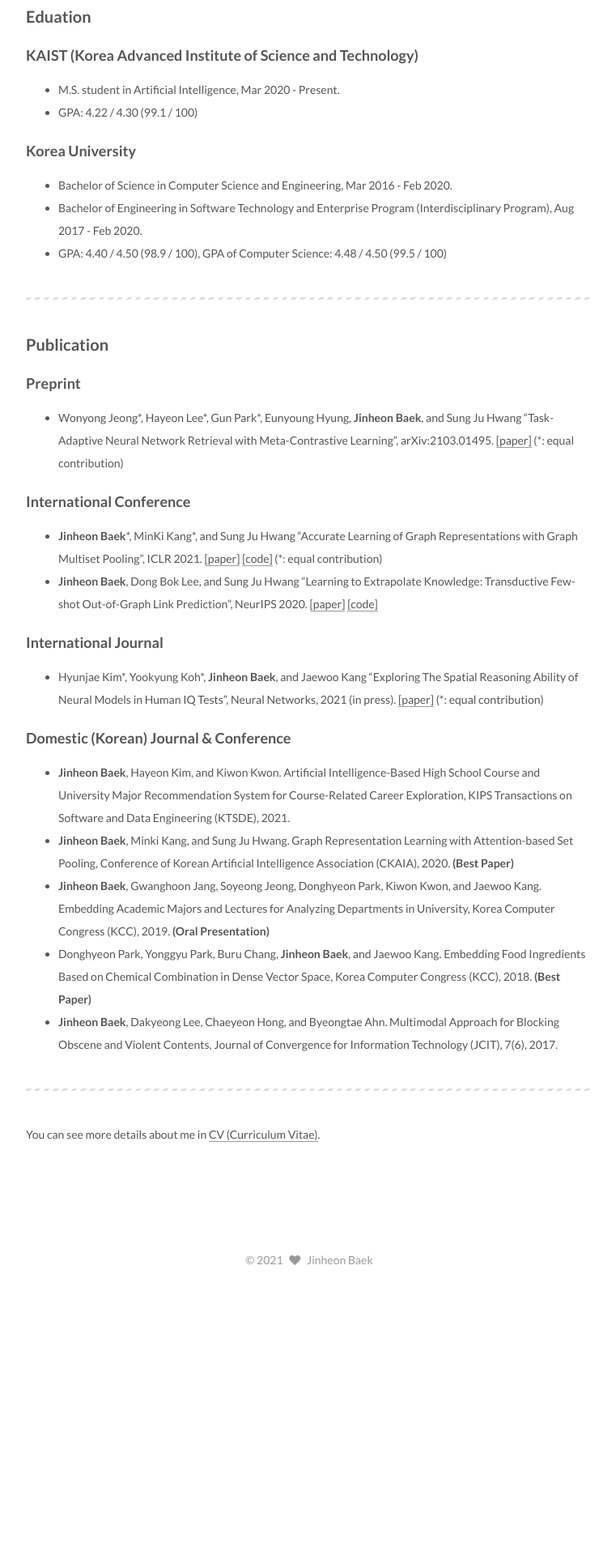
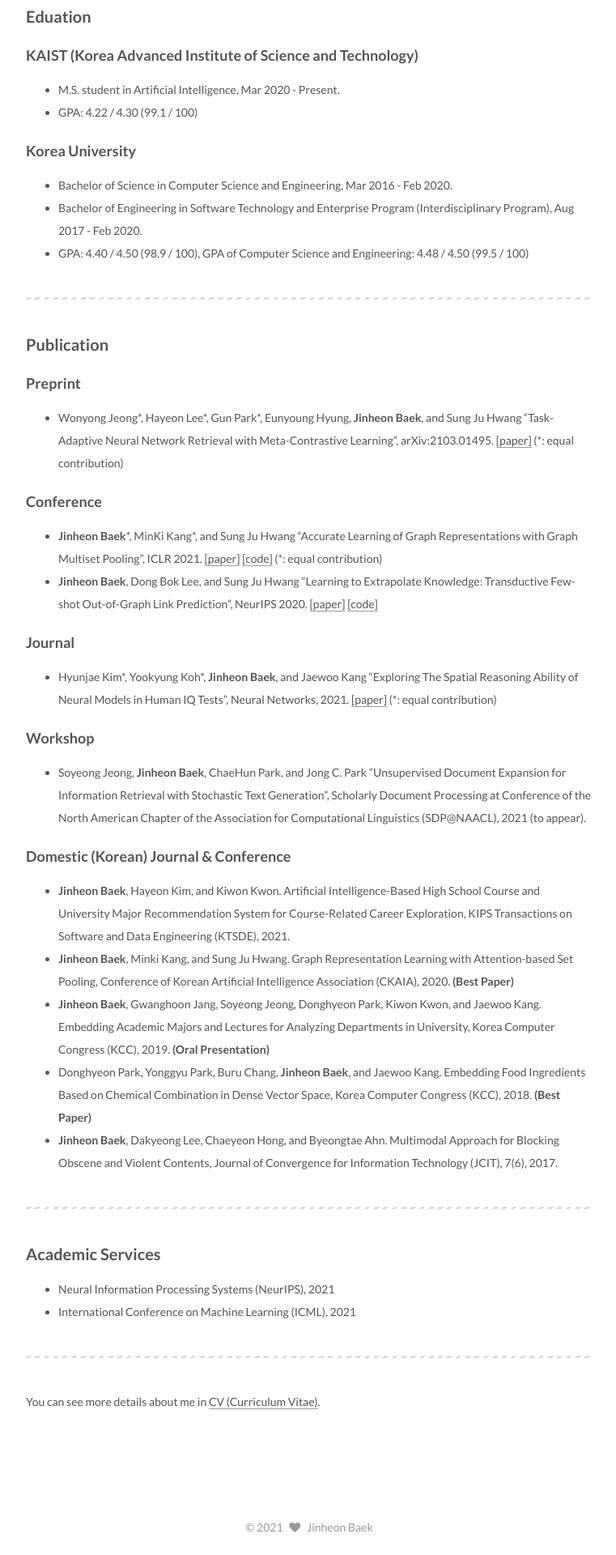
Before and after one commit to JinheonBaek/JinheonBaek.github.io, a Jekyll site: the page built from about/index.md, in a window 1280 px wide. Shown: the part 1370-3290 px from the top of the page at 81% size, without its empty margins (258-1019 px from the left). Built offline with Jekyll 4.4.1, drawn with Linux system fonts in a browser that asks for light colours; comment, search, counter and statistics services are not loaded; before the commit the page ends 2960 px from its top, so only the background shows below that.

Commit message:
update cv

```diff
--- a/about/index.md
+++ b/about/index.md
@@ -39,7 +39,7 @@
 
 * Bachelor of Science in Computer Science and Engineering, Mar 2016 - Feb 2020.
 * Bachelor of Engineering in Software Technology and Enterprise Program (Interdisciplinary Program), Aug 2017 - Feb 2020.
-* GPA: 4.40 / 4.50 (98.9 / 100), GPA of Computer Science: 4.48 / 4.50 (99.5 / 100)
+* GPA: 4.40 / 4.50 (98.9 / 100), GPA of Computer Science and Engineering: 4.48 / 4.50 (99.5 / 100)
 
 ---
 
@@ -49,14 +49,18 @@
 
 * Wonyong Jeong\*, Hayeon Lee\*, Gun Park\*, Eunyoung Hyung, **Jinheon Baek**, and Sung Ju Hwang "Task-Adaptive Neural Network Retrieval with Meta-Contrastive Learning", arXiv:2103.01495. [[paper]](https://arxiv.org/abs/2103.01495) (\*: equal contribution)
 
-### International Conference
+### Conference
 
 * **Jinheon Baek***, MinKi Kang\*, and Sung Ju Hwang "Accurate Learning of Graph Representations with Graph Multiset Pooling", ICLR 2021. [[paper]](https://openreview.net/forum?id=JHcqXGaqiGn) [[code]](https://github.com/JinheonBaek/GMT) (\*: equal contribution)
 * **Jinheon Baek**, Dong Bok Lee, and Sung Ju Hwang "Learning to Extrapolate Knowledge: Transductive Few-shot Out-of-Graph Link Prediction", NeurIPS 2020. [[paper]](https://arxiv.org/abs/2006.06648) [[code]](https://github.com/JinheonBaek/GEN)
 
-### International Journal
+### Journal
 
-* Hyunjae Kim\*, Yookyung Koh\*, **Jinheon Baek**, and Jaewoo Kang "Exploring The Spatial Reasoning Ability of Neural Models in Human IQ Tests", Neural Networks, 2021 (in press). [[paper]](https://arxiv.org/pdf/2004.05352.pdf) (\*: equal contribution)
+* Hyunjae Kim\*, Yookyung Koh\*, **Jinheon Baek**, and Jaewoo Kang "Exploring The Spatial Reasoning Ability of Neural Models in Human IQ Tests", Neural Networks, 2021. [[paper]](https://www.sciencedirect.com/science/article/pii/S089360802100068X#!) (\*: equal contribution)
+
+### Workshop
+
+* Soyeong Jeong, **Jinheon Baek**, ChaeHun Park, and Jong C. Park "Unsupervised Document Expansion for Information Retrieval with Stochastic Text Generation", Scholarly Document Processing at Conference of the North American Chapter of the Association for Computational Linguistics (SDP@NAACL), 2021 (to appear).
 
 ### Domestic (Korean) Journal & Conference
 
@@ -65,6 +69,13 @@
 * **Jinheon Baek**, Gwanghoon Jang, Soyeong Jeong, Donghyeon Park, Kiwon Kwon, and Jaewoo Kang. Embedding Academic Majors and Lectures for Analyzing Departments in University, Korea Computer Congress (KCC), 2019. **(Oral Presentation)**
 * Donghyeon Park, Yonggyu Park, Buru Chang, **Jinheon Baek**, and Jaewoo Kang. Embedding Food Ingredients Based on Chemical Combination in Dense Vector Space, Korea Computer Congress (KCC), 2018. **(Best Paper)**
 * **Jinheon Baek**, Dakyeong Lee, Chaeyeon Hong, and Byeongtae Ahn. Multimodal Approach for Blocking Obscene and Violent Contents, Journal of Convergence for Information Technology (JCIT), 7(6), 2017.
+
+---
+
+## Academic Services
+
+* Neural Information Processing Systems (NeurIPS), 2021
+* International Conference on Machine Learning (ICML), 2021
 
 ---
 
```
Also changed, not shown: index.md (+8 -4 lines), 6 other files.
